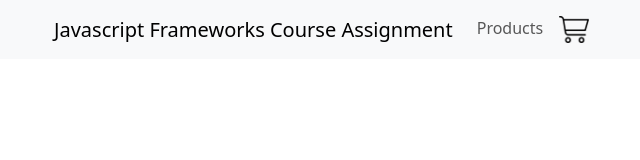
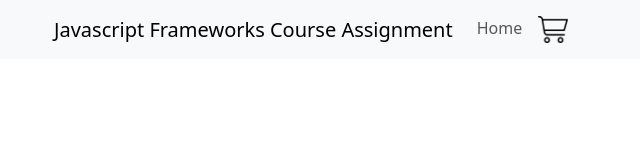
Before and after one commit to KevinHavn/JavaScript-Frameworks-Course-Assignment, a React (Vite) app: page / in a window 1280 px wide. Shown: the top 160 px of the page, without its empty margins (28-668 px from the left). Built offline with nearby package versions, Linux system fonts and the light colour scheme.

Commit message:
fixed issue related to products/home page switch

```diff
--- a/src/components/Header.jsx
+++ b/src/components/Header.jsx
@@ -11,8 +11,8 @@
 					<Navbar.Toggle aria-controls="basic-navbar-nav" />
 					<Navbar.Collapse id="basic-navbar-nav">
 						<Nav className="me-auto">
-							<Link className="nav-link" to="../Products">
-								Products
+							<Link className="nav-link" to="../Home">
+								Home
 							</Link>
 							<Link className="nav-link" to="../Cart">
 								<CartIcon />
```
